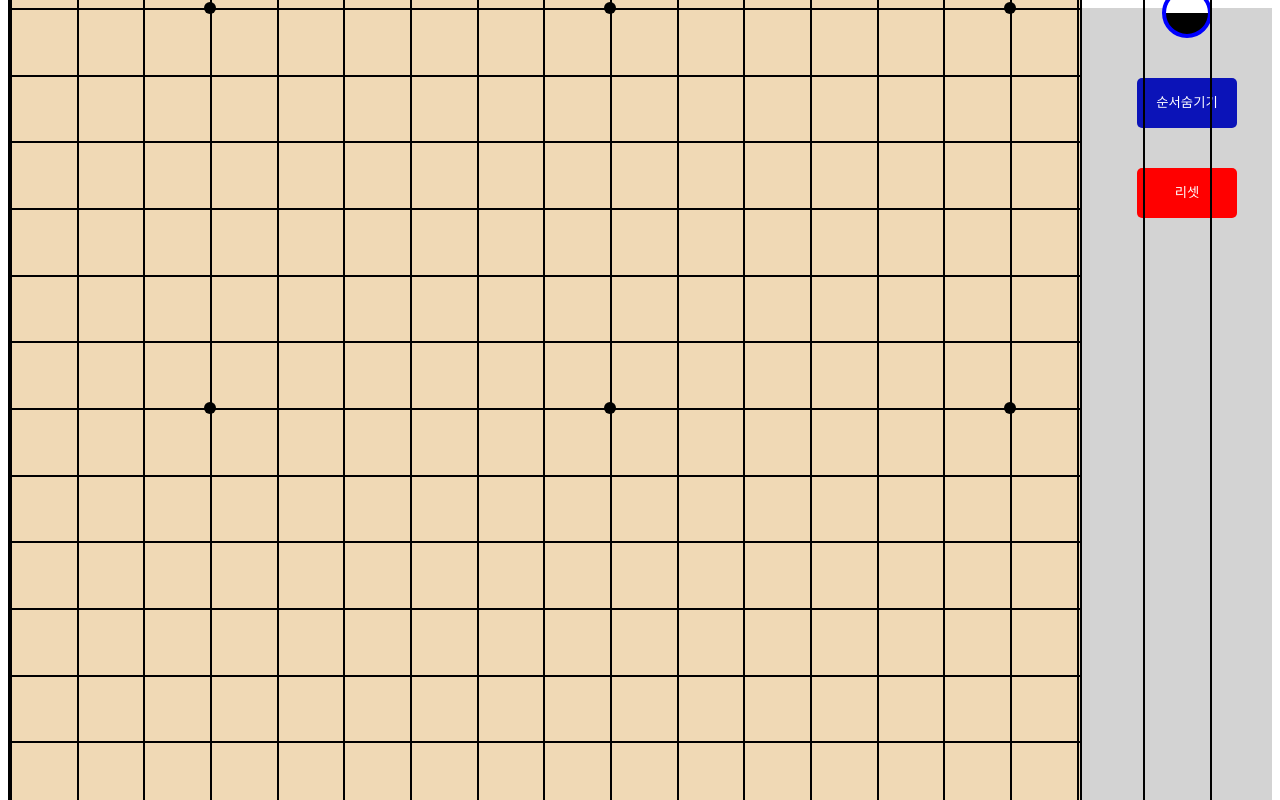
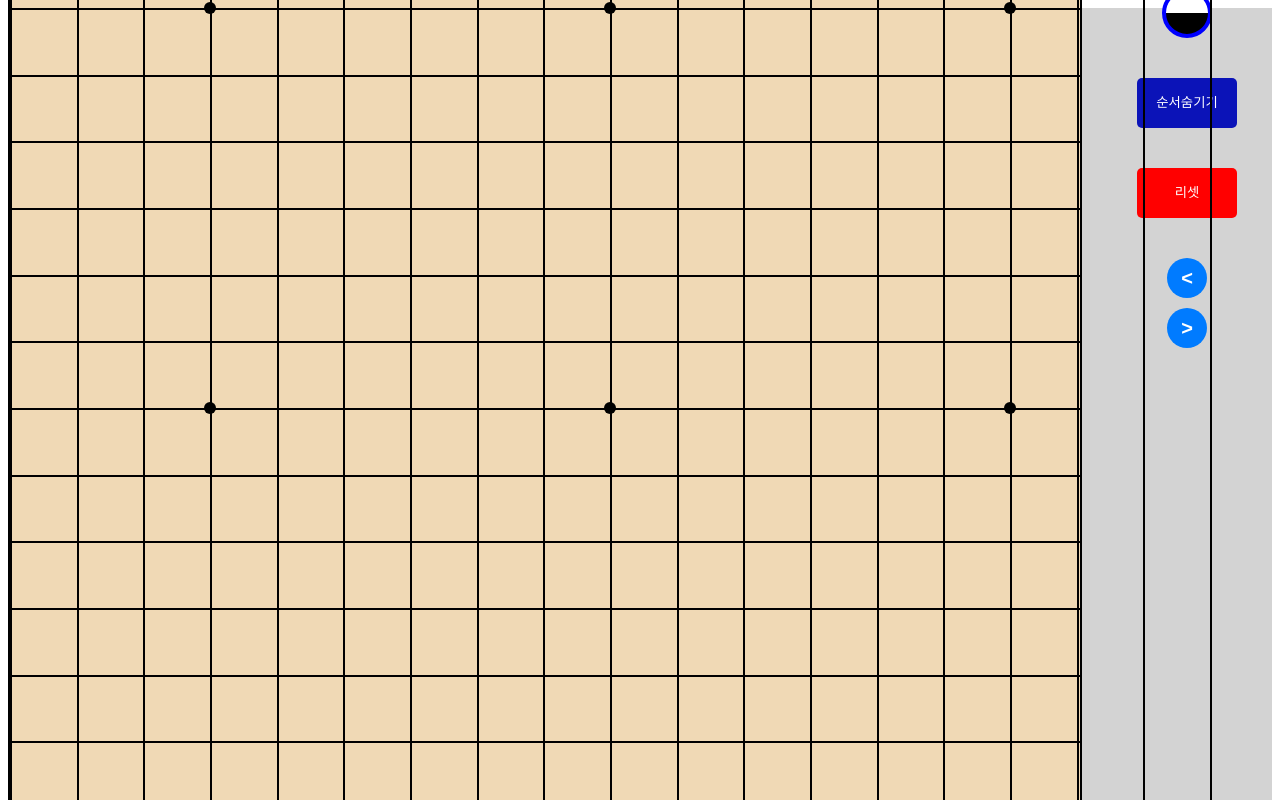
Before and after one commit to AriJang/AriJang.github.io, a SvelteKit app: page /go in a window 1280 px wide. Shown: the top 800 px of the page. Built offline with nearby package versions, Linux system fonts and the light colour scheme.

Commit message:
되돌리기,앞으로가기 기능 구현

```diff
--- a/src/routes/go/+page.svelte
+++ b/src/routes/go/+page.svelte
@@ -6,12 +6,13 @@
     const boardSize = 21;
     let board = Array(boardSize).fill().map(() => Array(boardSize).fill(null));
 
-    // 순서를 기록할 변수
-    let moveCount = 0;
-    let moveHistory = Array(boardSize).fill().map(() => Array(boardSize).fill(null));
+    let moveHistoryStack = Array(boardSize).fill().map(() => Array(boardSize).fill().map(() => []));  // 각 자리에 스택으로 순서 기록
+    let gMoveCount = 0;       // 현재 돌 순서
 
     // 모든 돌의 히스토리를 기록할 배열
     let history = [];
+    // 되돌린 수를 임시로 저장하는 스택
+    let redoStack = [];
 
     // 숫자 표시 여부를 제어하는 변수
     let showMoveNumbers = true;
@@ -41,8 +42,9 @@
             // 현재 돌을 놓음
             board[x][y] = currentStone;
 
-            moveCount++;
-            moveHistory[x][y] = moveCount; // 돌의 순서 기록
+            gMoveCount++;
+            // 해당 자리에 스택에 순서 기록
+            moveHistoryStack[x][y].push(gMoveCount);
 
             // 상대방 돌이 둘러싸였는지 체크
             const capturedStones = checkCaptured(x, y);
@@ -52,8 +54,12 @@
                 x,
                 y,
                 stone: currentStone,
-                capturedStones
+                capturedStones,
+                moveCount: gMoveCount
             });
+
+            // 돌을 놓은 이후에는 앞으로 가기 스택을 비움
+            redoStack = [];
 
             // 다음 차례로 돌 교체
             if (currentMode === 'alternate') {
@@ -69,23 +75,50 @@
     function undoMove(event) {
         event.preventDefault(); // 오른쪽 클릭 시 기본 메뉴 방지
         if (history.length > 0) {
-            const lastMove = history.pop(); // 마지막에 놓은 돌을 제거
+            const lastMove = history.pop(); // 마지막 수를 제거
+            redoStack.push(lastMove);  // 되돌린 수를 redoStack에 저장
             const { x, y, capturedStones } = lastMove;
+            board[x][y] = null;  // 돌을 제거
 
-            // console.log("undo lastMove=", lastMove);
-
-            // 바둑판에서 해당 돌 제거
-            board[x][y] = null;
-            moveHistory[x][y] = null; // 순서 정보도 제거
-            moveCount--; // 돌 순서 감소
+            // 스택에서 마지막 순서도 제거
+            moveHistoryStack[x][y].pop();
 
             // 사석으로 제거된 돌 복원
             for (let { x: capturedX, y: capturedY, stone } of capturedStones) {
                 board[capturedX][capturedY] = stone;
             }
 
-            // 마지막 돌의 색상으로 돌 차례를 되돌림
+            // 차례를 되돌림
             currentStone = lastMove.stone;
+            gMoveCount--;
+        }
+    }
+
+    // 앞으로 가기 함수 (되돌린 수 복원)
+    function redoMove() {
+        if (redoStack.length > 0) {
+            const nextMove = redoStack.pop();  // 되돌린 수를 다시 가져옴
+            const { x, y, stone, moveCount } = nextMove;
+            board[x][y] = stone;  // 돌을 복원
+
+            // 해당 자리에 스택에 순서 복원
+            moveHistoryStack[x][y].push(moveCount);
+            gMoveCount++;
+
+            // 상대방 돌이 둘러싸였는지 체크
+            const capturedStones = checkCaptured(x, y);
+
+            // 히스토리에 돌의 위치와 돌 색상, 사석 그룹 기록
+            history.push({
+                x,
+                y,
+                stone: currentStone,
+                capturedStones,
+                moveCount
+            });
+
+            // 차례를 다시 진행
+            currentStone = stone === 'black' ? 'white' : 'black';
         }
     }
 
@@ -203,9 +236,10 @@
     function resetBoard() {
         board = Array(boardSize).fill().map(() => Array(boardSize).fill(null)); // 모든 셀을 null로 초기화
         setAlternateMode
-        moveHistory = Array(boardSize).fill().map(() => Array(boardSize).fill(null));
-        moveCount = 0;
+        moveHistoryStack = Array(boardSize).fill().map(() => Array(boardSize).fill().map(() => []));
+        gMoveCount = 0;
         history = [];
+        redoStack = [];
         currentStone = 'black';
     }
 
@@ -237,10 +271,10 @@
 
         // 기보 데이터를 JSON 형식으로 저장
         const kibo = {
-            board: board,           // 바둑판 상태
-            history: history,       // 히스토리 (돌이 놓인 순서)
-            moveHistory: moveHistory, // 각 돌이 놓인 순서 기록
-            moveCount: moveCount    // 현재까지 놓은 돌의 수
+            board: board,                 // 바둑판 상태
+            history: history,             // 히스토리 (돌이 놓인 순서)
+            moveHistoryStack: moveHistoryStack,  // 각 자리의 스택 기록
+            moveCount: gMoveCount          // 현재까지 놓은 돌의 수
         };
 
         // JSON 문자열로 변환
@@ -259,17 +293,26 @@
     // 기보를 불러오는 함수
     function loadKiboFromLocal(event) {
         const file = event.target.files[0];
+        if (!file) return;
+
         const reader = new FileReader();
 
         reader.onload = function(e) {
-            const kibo = JSON.parse(e.target.result);
+            const kiboData = JSON.parse(e.target.result);
 
             // 바둑판 상태 복원
-            board = kibo.board;
-            history = kibo.history;
-            moveHistory = kibo.moveHistory;
-            moveCount = kibo.moveCount;
+            board = kiboData.board || [];
 
+            // 히스토리 복원
+            history = kiboData.history || [];
+
+            // moveHistoryStack 복원
+            moveHistoryStack = kiboData.moveHistoryStack || Array(boardSize).fill().map(() => Array(boardSize).fill().map(() => []));
+
+            // 돌 순서 복원
+            gMoveCount = kiboData.moveCount || 0;
+
+            // 바둑판을 다시 그리는 함수 호출 (필요한 경우)
             redrawBoard();
         };
 
@@ -330,7 +373,7 @@
         board = kibo.board;
         history = kibo.history;
         moveHistory = kibo.moveHistory;
-        moveCount = kibo.moveCount;
+        gMoveCount = kibo.moveCount;
 
         redrawBoard(); // 바둑판 다시 그리기
     }
@@ -479,6 +522,30 @@
         align-items: center;      /* 상하 중앙 정렬 */
     }
 
+    .icon-button {
+        background-color: #007bff;
+        color: white;
+        border: none;
+        border-radius: 50%;
+        width: 40px;
+        height: 40px;
+        font-size: 20px;
+        font-weight: bold;
+        cursor: pointer;
+        display: flex;
+        justify-content: center;
+        align-items: center;
+        transition: background-color 0.3s ease;
+    }
+
+    .icon-button:hover {
+        background-color: #0056b3;
+    }
+
+    .icon-button:active {
+        background-color: #004080;
+    }
+
     .kibo-container {
         display: flex;
         flex-direction: column;
@@ -583,7 +650,12 @@
                     {#if board[x + 1][y + 1] === 'black' || board[x + 1][y + 1] === 'white'}
                         <div class="stone {board[x + 1][y + 1]}">
                             {#if showMoveNumbers}
-                                <span class="move-number">{moveHistory[x + 1][y + 1]}</span>
+                                <!-- 스택에서 가장 최근의 순서를 표시 -->
+                                {#if moveHistoryStack[x + 1][y + 1].length > 0}
+                                    <span class="move-number">
+                                        {moveHistoryStack[x + 1][y + 1][moveHistoryStack[x + 1][y + 1].length - 1]}
+                                    </span>
+                                {/if}
                             {/if}
                         </div>
                     {/if}
@@ -632,6 +704,16 @@
             style = "background-color: red;"
         >리셋</button>
 
+        <!-- Backward 버튼 (되돌리기) -->
+        <button class="icon-button" on:click={undoMove}>
+            &lt;
+        </button>
+
+        <!-- Forward 버튼 (앞으로 가기) -->
+        <button class="icon-button" on:click={redoMove}>
+            &gt;
+        </button>
+
         <div class="kibo-container">
             <button class="kibo-button save" on:click={saveKibo}>기보 저장</button>
 
```
